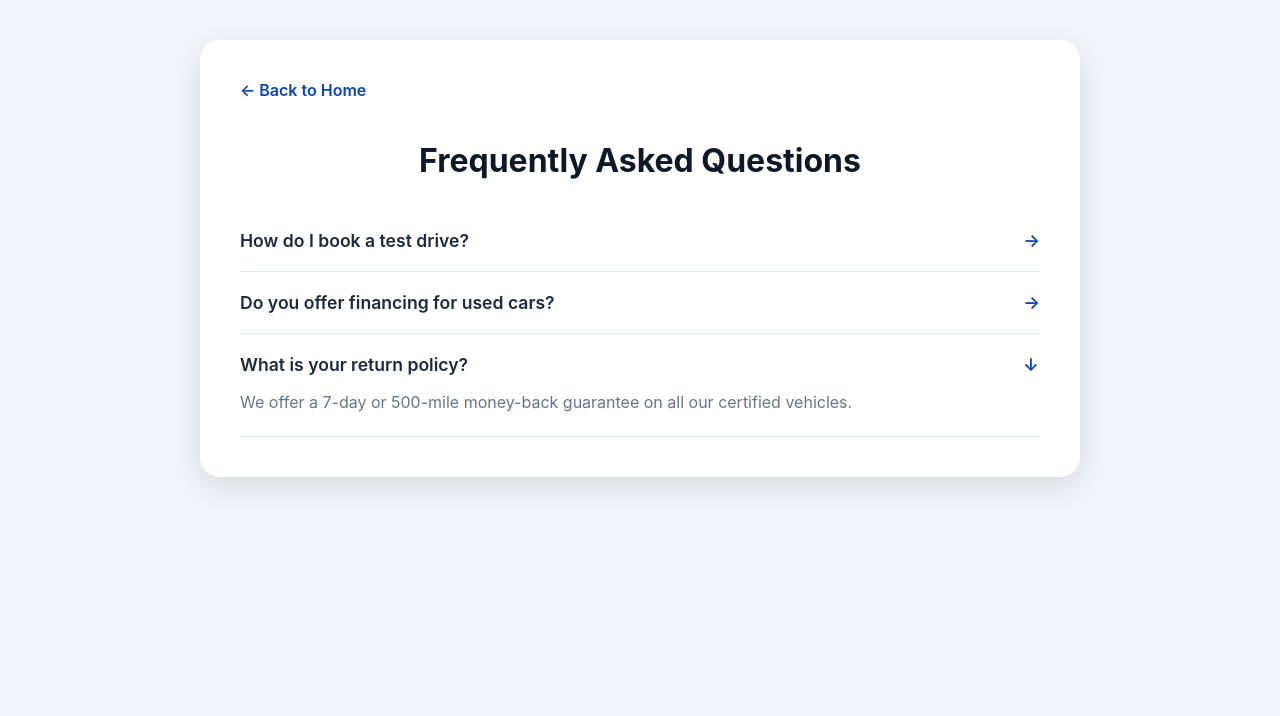
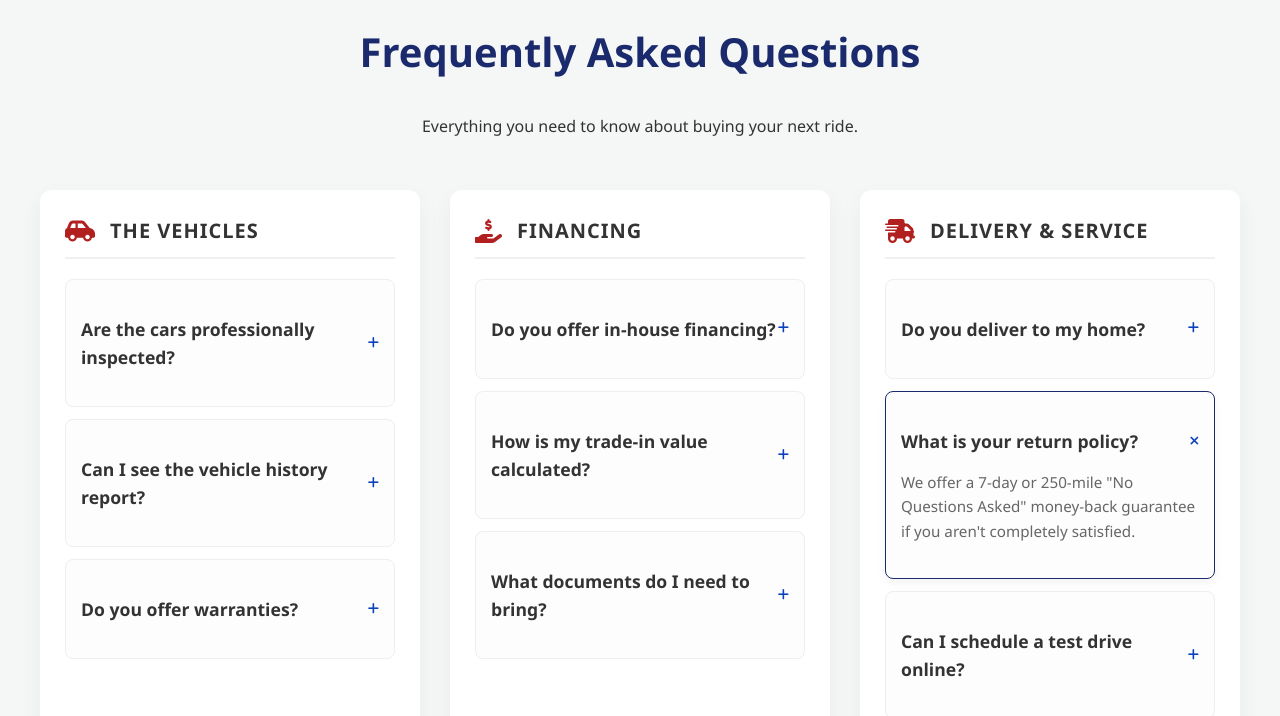
Before and after one commit to maminebnr/formation-git, a plain HTML site: page FAQ.html in a window 1280 px wide. Both pictures are taken after a click on the element "What is your return policy?". Drawn offline with Linux system fonts and the light colour scheme.

Commit message:
fAQ updates

```diff
--- a/FAQ.html
+++ b/FAQ.html
@@ -78,26 +78,104 @@
             line-height: 1.6;
         }
     </style>
+    <title>Car Dealership FAQ</title>
+    <link rel="stylesheet" href="https://cdnjs.cloudflare.com/ajax/libs/font-awesome/6.0.0/css/all.min.css">
+    <link rel="stylesheet" href="style.css">
 </head>
 <body>
-    <div class="faq-container">
-        <a href="index.html" class="back-link">← Back to Home</a>
+<section class="faq-section">
+        <div class="faq-header">
             <h1>Frequently Asked Questions</h1>
+            <p>Everything you need to know about buying your next ride.</p>
+        </div>
+
+        <div class="faq-grid">
+
+            <div class="faq-column">
+                <div class="column-header">
+                    <i class="fas fa-car-side"></i>
+                    <h2>The Vehicles</h2>
+                </div>
 
                 <details>
-            <summary>How do I book a test drive?</summary>
-            <div class="answer">Select a car from the inventory and click "Book Test Drive" or use the Client Portal.</div>
+                    <summary>Are the cars professionally inspected?</summary>
+                    <div class="answer">
+                        <p>Yes! Every vehicle undergoes a rigorous 150-point safety inspection by our certified mechanics before being listed.</p>
+                    </div>
                 </details>
 
                 <details>
-            <summary>Do you offer financing for used cars?</summary>
-            <div class="answer">Yes, we offer competitive financing options for both new and certified pre-owned vehicles.</div>
+                    <summary>Can I see the vehicle history report?</summary>
+                    <div class="answer">
+                        <p>Absolutely. We provide a free CARFAX or AutoCheck report for every car in our inventory directly on the listing page.</p>
+                    </div>
+                </details>
+
+                <details>
+                    <summary>Do you offer warranties?</summary>
+                    <div class="answer">
+                        <p>Most of our cars come with a 3-month/3,000-mile limited warranty. Extended protection plans are also available.</p>
+                    </div>
+                </details>
+            </div>
+
+            <div class="faq-column">
+                <div class="column-header">
+                    <i class="fas fa-hand-holding-dollar"></i>
+                    <h2>Financing</h2>
+                </div>
+
+                <details>
+                    <summary>Do you offer in-house financing?</summary>
+                    <div class="answer">
+                        <p>We work with over 20 different lenders to find the best rates for all credit types, including "Buy Here Pay Here" options.</p>
+                    </div>
+                </details>
+
+                <details>
+                    <summary>How is my trade-in value calculated?</summary>
+                    <div class="answer">
+                        <p>We use real-time market data from Kelley Blue Book and physical inspections to give you the most competitive trade-in value.</p>
+                    </div>
+                </details>
+
+                <details>
+                    <summary>What documents do I need to bring?</summary>
+                    <div class="answer">
+                        <p>You'll typically need your driver’s license, proof of insurance, and your two most recent pay stubs.</p>
+                    </div>
+                </details>
+            </div>
+
+            <div class="faq-column">
+                <div class="column-header">
+                    <i class="fas fa-truck-fast"></i>
+                    <h2>Delivery & Service</h2>
+                </div>
+
+                <details>
+                    <summary>Do you deliver to my home?</summary>
+                    <div class="answer">
+                        <p>Yes! We offer free home delivery within a 50-mile radius. Nationwide shipping is available for an additional fee.</p>
+                    </div>
                 </details>
 
                 <details>
                     <summary>What is your return policy?</summary>
-            <div class="answer">We offer a 7-day or 500-mile money-back guarantee on all our certified vehicles.</div>
+                    <div class="answer">
+                        <p>We offer a 7-day or 250-mile "No Questions Asked" money-back guarantee if you aren't completely satisfied.</p>
+                    </div>
+                </details>
+
+                <details>
+                    <summary>Can I schedule a test drive online?</summary>
+                    <div class="answer">
+                        <p>Yes, click the "Book Test Drive" button on any vehicle page to reserve your time slot instantly.</p>
+                    </div>
                 </details>
             </div>
+
+        </div>
+    </section>
 </body>
 </html>
--- a/style.css
+++ b/style.css
@@ -539,3 +539,127 @@ body {
     text-decoration: none;
     font-weight: 600;
 }
+/*FAQ CSS*/
+/* General Page Styling */
+body {
+    font-family: 'Segoe UI', Tahoma, Geneva, Verdana, sans-serif;
+    background-color: #f4f7f6;
+    color: #333;
+    line-height: 1.6;
+    margin: 0;
+    padding: 20px;
+}
+
+.faq-header {
+    text-align: center;
+    margin-bottom: 50px;
+}
+
+.faq-header h1 {
+    font-size: 2.5rem;
+    color: #1a2a6c; /* Deep Professional Blue */
+}
+
+/* The Three-Column Grid */
+.faq-grid {
+    display: flex;
+    flex-wrap: wrap;
+    gap: 30px;
+    max-width: 1200px;
+    margin: 0 auto;
+    justify-content: center;
+}
+
+.faq-column {
+    flex: 1;
+    min-width: 300px; /* Forces stacking on mobile */
+    background: #ffffff;
+    padding: 25px;
+    border-radius: 12px;
+    box-shadow: 0 10px 25px rgba(0,0,0,0.05);
+}
+
+/* Column Headers & Icons */
+.column-header {
+    display: flex;
+    align-items: center;
+    gap: 15px;
+    margin-bottom: 20px;
+    border-bottom: 2px solid #f0f0f0;
+    padding-bottom: 10px;
+}
+
+.column-header i {
+    font-size: 1.5rem;
+    color: #b21f1f; /* "Racing Red" Accents */
+}
+
+.column-header h2 {
+    font-size: 1.25rem;
+    margin: 0;
+    text-transform: uppercase;
+    letter-spacing: 1px;
+}
+
+/* Accordion Styling (details/summary) */
+details {
+    background: #fdfdfd;
+    border: 1px solid #eee;
+    margin-bottom: 12px;
+    border-radius: 8px;
+    overflow: hidden;
+    transition: all 0.3s ease;
+}
+
+details[open] {
+    border-color: #1a2a6c;
+    box-shadow: 0 4px 10px rgba(0,0,0,0.05);
+}
+
+summary {
+    padding: 15px;
+    font-weight: 600;
+    cursor: pointer;
+    list-style: none; /* Removes default browser arrow */
+    display: flex;
+    justify-content: space-between;
+    align-items: center;
+}
+
+/* Custom indicator icon */
+summary::after {
+    content: '\f067'; /* Font Awesome Plus */
+    font-family: "Font Awesome 6 Free";
+    font-weight: 900;
+    font-size: 0.8rem;
+    transition: transform 0.3s ease;
+}
+
+details[open] summary::after {
+    transform: rotate(45deg); /* Turns plus into a close "x" */
+}
+
+summary:hover {
+    background-color: #f8f9ff;
+}
+
+/* The Answer Content */
+.answer {
+    padding: 0 15px 15px 15px;
+    font-size: 0.95rem;
+    color: #666;
+    animation: slideDown 0.4s ease-out;
+}
+
+/* Smooth opening animation */
+@keyframes slideDown {
+    from { opacity: 0; transform: translateY(-10px); }
+    to { opacity: 1; transform: translateY(0); }
+}
+
+/* Mobile Responsive Adjustments */
+@media (max-width: 768px) {
+    .faq-grid {
+        flex-direction: column;
+    }
+}
```
Lines whose indentation alone changed are shown as unchanged.
